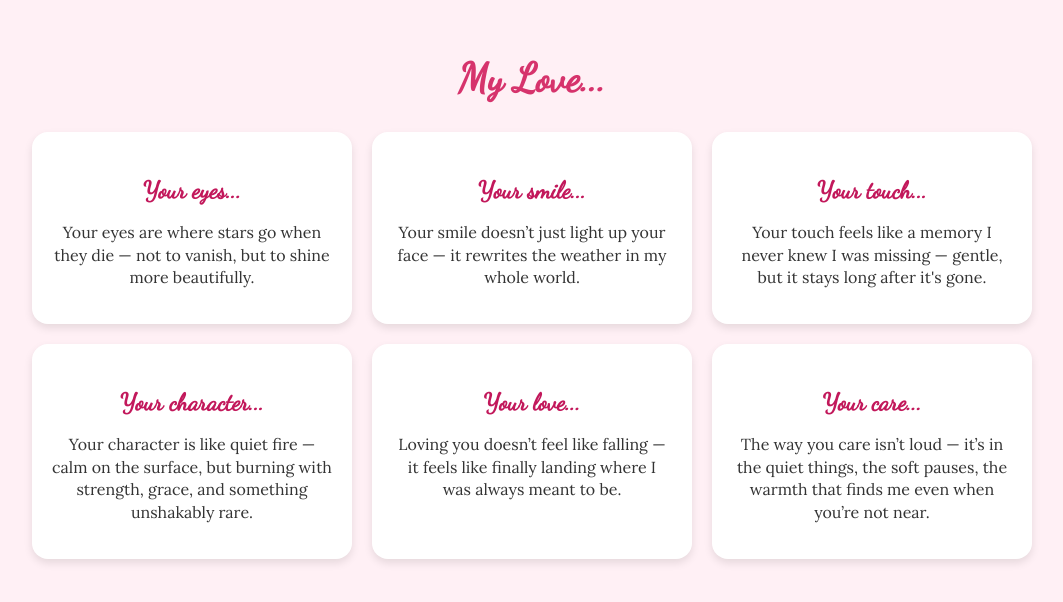
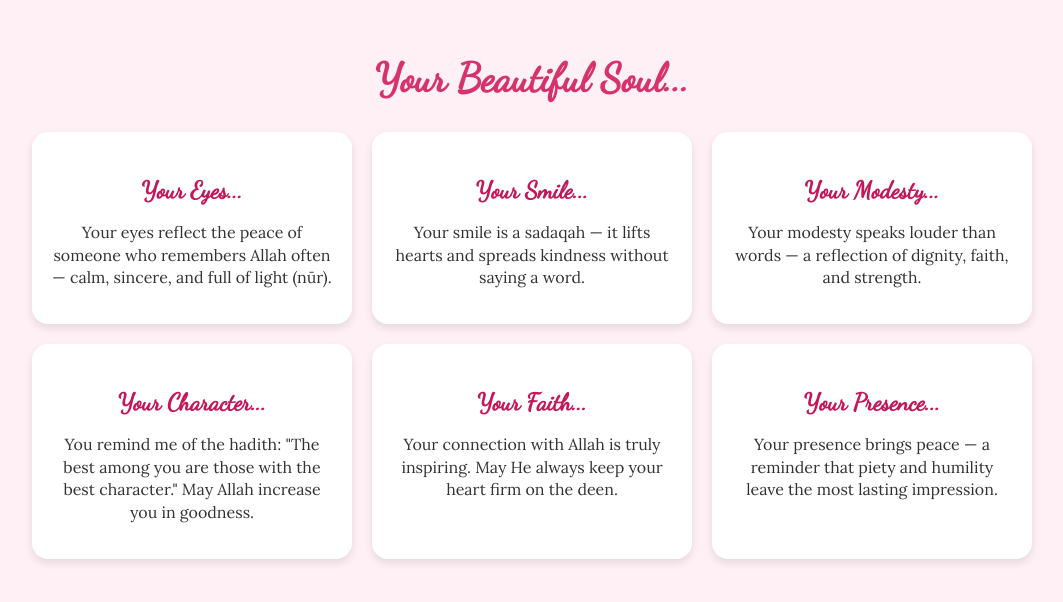
Before and after one commit to AbdulloxAbdujalilov9999/forM, a plain HTML site: page index.html in a window 1280 px wide. Shown: the part 2010-2612 px from the top of the page, without its empty margins (108-1171 px from the left). Drawn offline with Linux system fonts and the light colour scheme.

Commit message:
Update index.html

```diff
--- a/index.html
+++ b/index.html
@@ -53,31 +53,31 @@
 
   <!-- Section 3: My Love Memories -->
 <section id="section3-memories" class="section-page">
-    <h2>My Love...</h2>
+  <h2>Your Beautiful Soul...</h2>
   <div class="card-container">
     <div class="memory-card">
-        <h3>Your eyes...</h3>
-        <p>Your eyes are where stars go when they die — not to vanish, but to shine more beautifully.</p>
+      <h3>Your Eyes...</h3>
+      <p>Your eyes reflect the peace of someone who remembers Allah often — calm, sincere, and full of light (nūr).</p>
     </div>
     <div class="memory-card">
-        <h3>Your smile...</h3>
-        <p>Your smile doesn’t just light up your face — it rewrites the weather in my whole world.</p>
+      <h3>Your Smile...</h3>
+      <p>Your smile is a sadaqah — it lifts hearts and spreads kindness without saying a word.</p>
     </div>
     <div class="memory-card">
-        <h3>Your touch...</h3>
-        <p>Your touch feels like a memory I never knew I was missing — gentle, but it stays long after it's gone.</p>
+      <h3>Your Modesty...</h3>
+      <p>Your modesty speaks louder than words — a reflection of dignity, faith, and strength.</p>
     </div>
     <div class="memory-card">
-        <h3>Your character...</h3>
-        <p>Your character is like quiet fire — calm on the surface, but burning with strength, grace, and something unshakably rare.</p>
+      <h3>Your Character...</h3>
+      <p>You remind me of the hadith: "The best among you are those with the best character." May Allah increase you in goodness.</p>
     </div>
     <div class="memory-card">
-        <h3>Your love...</h3>
-        <p>Loving you doesn’t feel like falling — it feels like finally landing where I was always meant to be.</p>
+      <h3>Your Faith...</h3>
+      <p>Your connection with Allah is truly inspiring. May He always keep your heart firm on the deen.</p>
     </div>
     <div class="memory-card">
-        <h3>Your care...</h3>
-        <p>The way you care isn’t loud — it’s in the quiet things, the soft pauses, the warmth that finds me even when you’re not near.</p>
+      <h3>Your Presence...</h3>
+      <p>Your presence brings peace — a reminder that piety and humility leave the most lasting impression.</p>
     </div>
   </div>
 </section>
@@ -91,12 +91,12 @@
   <!-- JavaScript -->
    <script>
 const subtitles = [
-      "You mean the world to me 🌎",
-      "Forever yours, Yagonam 💍",
-      "My heart beats for you, Janim 💓",
-      "You are my sunshine, Go'zalim ☀️",
-      "Every day with you is a gift, Hayotim 🎁",
-      "I miss you every moment, Shirinim 💌"
+  "“What is hell? I maintain that it is the suffering of being unable to love.” — Dostoevsky",
+  "“I want to be with those who know secret things or else alone.” — Rainer Maria Rilke (used by Kafka)",
+  "“Love in action is a harsh and dreadful thing compared to love in dreams.” — Dostoevsky",
+  "“I miss you deeply, unfathomably, senselessly, terribly.” — Kafka",
+  "“You’re everything to me. Everything.” — Osamu Dazai",
+  "“I wonder if you think of me half as much as I think of you.” — Dazai"
 ];
 
     let index = 0;
```
Lines whose indentation alone changed are shown as unchanged.
